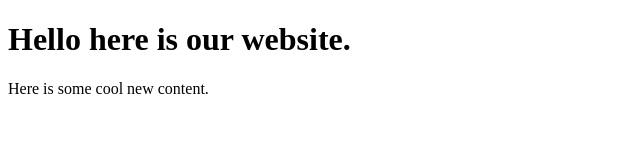
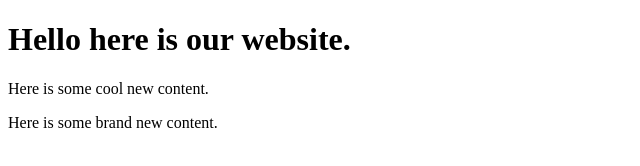
Before and after one commit to Raphyone9/test-repo, a plain HTML site: page index.html in a window 1280 px wide. Shown: the whole page, without its empty margins (0-640 px from the left). Drawn offline with Linux system fonts and the light colour scheme.

Commit message:
Brand new

```diff
--- a/index.html
+++ b/index.html
@@ -9,5 +9,6 @@
 <body>
     <h1>Hello here is our website.</h1>
     <p>Here is some cool new content.</p>
+    <p>Here is some brand new content.</p>
 </body>
 </html>
```
